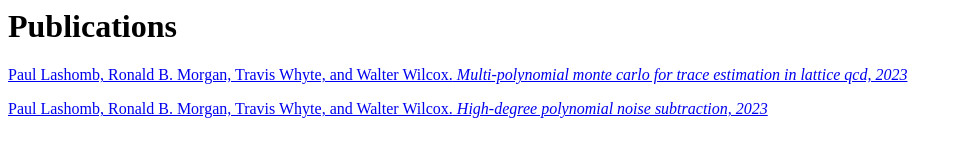
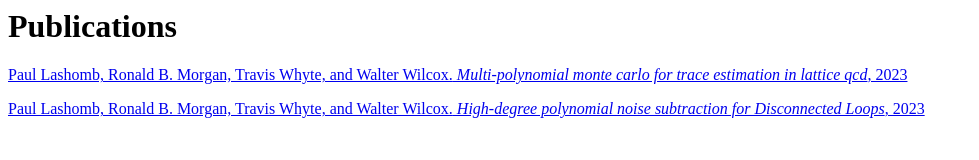
Before and after one commit to twLQCD/twLQCD.github.io, a plain HTML site: page index.html in a window 1280 px wide. Shown: the whole page, without its empty margins (0-979 px from the left). Drawn offline with Linux system fonts and the light colour scheme.

Commit message:
fixed a title and put year out of italics as well

```diff
--- a/index.html
+++ b/index.html
@@ -6,7 +6,7 @@
 </head>
 <body>
 	<h1>Publications</h1>
-	<p><a href="https://arxiv.org/pdf/2306.09559.pdf">Paul Lashomb, Ronald B. Morgan, Travis Whyte, and Walter Wilcox.<i> Multi-polynomial monte carlo for trace estimation in lattice qcd, 2023</i></a></p>
-	<p><a href="https://arxiv.org/pdf/2306.06188.pdf">Paul Lashomb, Ronald B. Morgan, Travis Whyte, and Walter Wilcox.<i> High-degree polynomial noise subtraction, 2023</i></a></p>
+	<p><a href="https://arxiv.org/pdf/2306.09559.pdf">Paul Lashomb, Ronald B. Morgan, Travis Whyte, and Walter Wilcox.<i> Multi-polynomial monte carlo for trace estimation in lattice qcd</i>, 2023</a></p>
+	<p><a href="https://arxiv.org/pdf/2306.06188.pdf">Paul Lashomb, Ronald B. Morgan, Travis Whyte, and Walter Wilcox.<i> High-degree polynomial noise subtraction for Disconnected Loops</i>, 2023</a></p>
 </body>
 </html>
```
